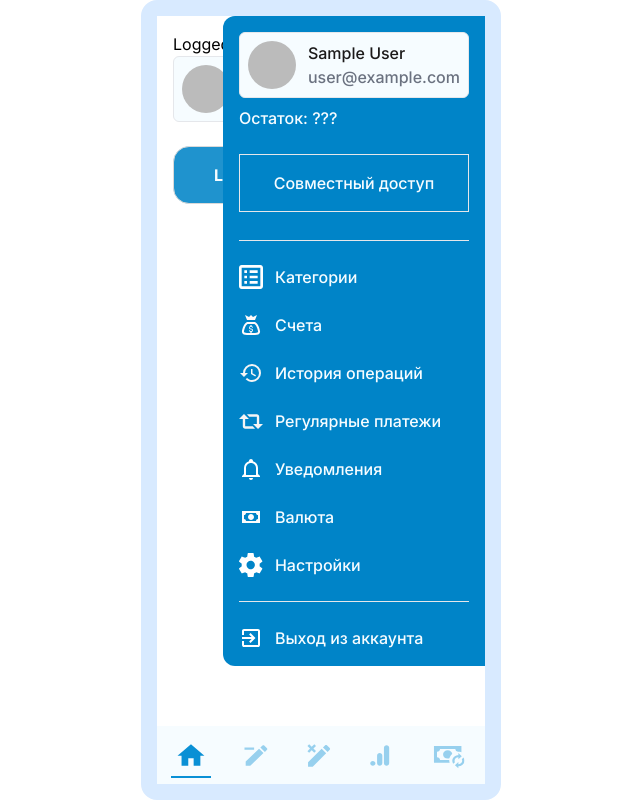
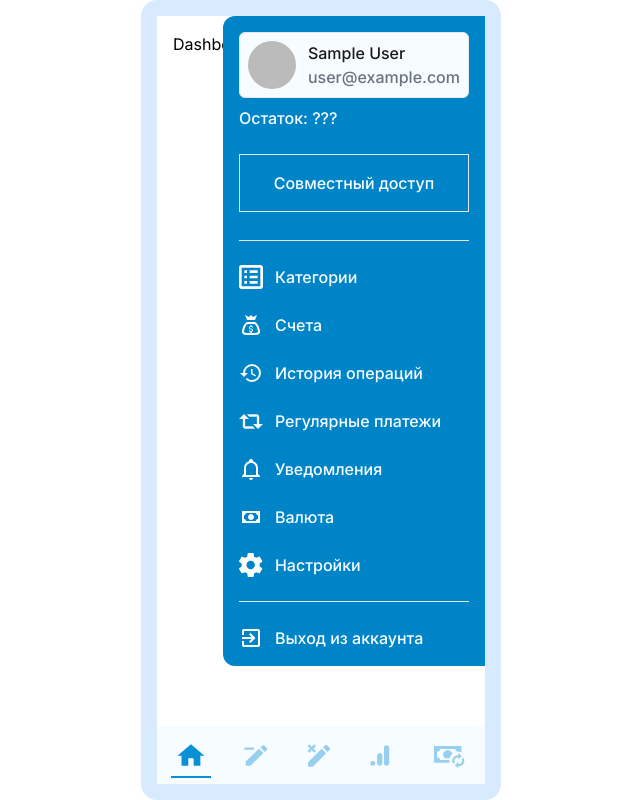
Before and after one commit to vicanis/wallet3, a Next.js app: page /dashboard in a window 1280 px wide. Shown: the whole page, without its empty margins (319-959 px from the left). Built offline with nearby package versions, Linux system fonts and the light colour scheme; no server answers; sample sign-in values are in the browser's storage.

Commit message:
chore: empty dashboard page contents

```diff
--- a/src/app/(main)/dashboard/page.tsx
+++ b/src/app/(main)/dashboard/page.tsx
@@ -15,17 +15,7 @@ export default async function DashboardPage() {
 
     return (
         <div className="m-4">
-            <div>Logged in as:</div>
-
-            <div className="max-w-[250px]">
-                <UserCard {...session.user!} />
-            </div>
-
-            <br />
-
-            <Link href="/api/auth/signout">
-                <Button appearance="primary">Log out</Button>
-            </Link>
+            <div>Dashboard contents</div>
         </div>
     );
 }
```
